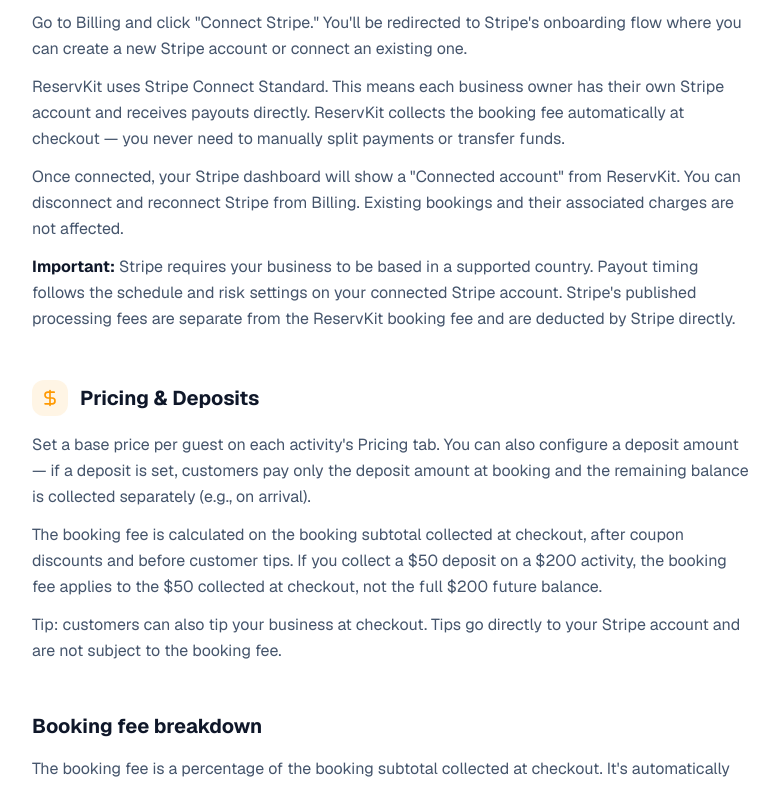
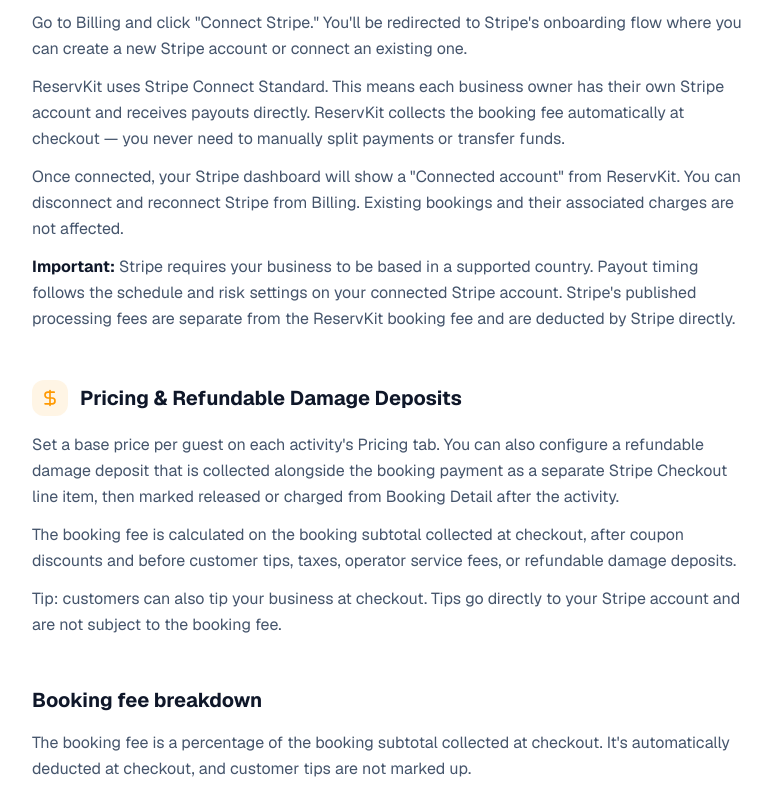
Before and after one commit to Cortana-Ops/reservkit-landing, a Next.js app: page /docs/payments in a window 1280 px wide. Shown: the part 475-1261 px from the top of the page, without its empty margins (248-1027 px from the left). Built offline with nearby package versions, Linux system fonts and the light colour scheme.

Commit message:
Clarify refundable damage deposit marketing copy

```diff
--- a/app/blog/page.tsx
+++ b/app/blog/page.tsx
@@ -52,7 +52,7 @@ const articles = [
     content: [
       "The cleanest way to compare booking tools is to write down the monthly subscription, the booking fee, payment processing fees, booking volume limits, and any required add-ons. Some platforms publish this clearly; some require a sales conversation or custom quote.",
       "ReservKit's public pricing is intentionally direct. Free is $0/mo + 4% with 10 bookings/month. Starter is $79/mo + 3% with 100 bookings/month. Growth is $149/mo + 2% with unlimited bookings. Pro is $299/mo + 1.5% with unlimited bookings. Enterprise is custom.",
-      "Stripe processing is separate from ReservKit's booking fee. Tips are treated as operator revenue and are not marked up by ReservKit. Deposits are charged on the amount collected at checkout, not the full future balance.",
+      "Stripe processing is separate from ReservKit's booking fee. Tips are treated as operator revenue and are not marked up by ReservKit. Refundable damage deposits are separate checkout line items and are not marked up by ReservKit.",
       "The most important comparison is operational fit: whether the customer booking flow, operator dashboard, waiver workflow, and payment setup match the way your business already works.",
     ],
     relatedLinks: [
--- a/app/boat-rental-software/page.tsx
+++ b/app/boat-rental-software/page.tsx
@@ -21,7 +21,7 @@ export const metadata: Metadata = {
 const features = [
   "Online booking page for rentals and charters",
   "Stripe Connect payments to the operator account",
-  "Deposit collection at booking",
+  "Refundable damage deposits at checkout",
   "Per-guest digital liability waivers",
   "Activity and time-slot capacity controls",
   "Duration-based pricing for hourly, half-day, or full-day rentals",
@@ -47,7 +47,7 @@ const faqSchema = {
       name: "Does ReservKit support deposits and digital waivers for boat rentals?",
       acceptedAnswer: {
         "@type": "Answer",
-        text: "Yes. Operators can collect a deposit at booking and attach digital waiver requirements so guests sign before arrival.",
+        text: "Yes. Operators can collect refundable damage deposits at checkout and attach digital waiver requirements so guests sign before arrival.",
       },
     },
   ],
--- a/app/docs/getting-started/page.tsx
+++ b/app/docs/getting-started/page.tsx
@@ -45,7 +45,7 @@ const steps = [
     content: [
       "Go to Activities and click \"New activity.\" Give it a name, description, and duration. Activities are the bookable products your customers see on your booking page — examples include \"2-Hour Kayak Rental,\" \"Sunset Paddleboard Tour,\" or \"Half-Day Boat Charter.\"",
       "Under the Availability tab, set the days and time windows when this activity can be booked. You can create recurring weekly schedules and manual slots for special cases.",
-      "Under the Pricing tab, set your base price per guest. You can add a deposit amount (collected at booking), configure group pricing tiers, and create add-ons (e.g., wetsuits, life jackets, photography packages).",
+      "Under the Pricing tab, set your base price per guest. You can add a refundable damage deposit, configure group pricing tiers, and create add-ons (e.g., wetsuits, life jackets, photography packages).",
       "Under the Waivers tab, attach a liability waiver template if required for your activity. Guests sign digitally after payment — no paper required.",
     ],
   },
--- a/app/docs/payments/page.tsx
+++ b/app/docs/payments/page.tsx
@@ -97,18 +97,17 @@ export default function Payments() {
               <div className="h-9 w-9 rounded-xl bg-amber/10 flex items-center justify-center">
                 <DollarSign className="h-5 w-5 text-amber" aria-hidden="true" />
               </div>
-              <h2 className="text-xl font-bold text-navy">Pricing & Deposits</h2>
+              <h2 className="text-xl font-bold text-navy">Pricing & Refundable Damage Deposits</h2>
             </div>
             <div className="space-y-3 text-slate-600 leading-relaxed">
               <p>
-                Set a base price per guest on each activity&apos;s Pricing tab. You can also configure a deposit
-                amount — if a deposit is set, customers pay only the deposit amount at booking and the remaining
-                balance is collected separately (e.g., on arrival).
+                Set a base price per guest on each activity&apos;s Pricing tab. You can also configure a refundable
+                damage deposit that is collected alongside the booking payment as a separate Stripe Checkout line
+                item, then marked released or charged from Booking Detail after the activity.
               </p>
               <p>
                 The booking fee is calculated on the booking subtotal collected at checkout, after coupon discounts
-                and before customer tips. If you collect a $50 deposit on a $200 activity, the booking fee applies to
-                the $50 collected at checkout, not the full $200 future balance.
+                and before customer tips, taxes, operator service fees, or refundable damage deposits.
               </p>
               <p>
                 Tip: customers can also tip your business at checkout. Tips go directly to your Stripe account and
--- a/app/kayak-rental-software/page.tsx
+++ b/app/kayak-rental-software/page.tsx
@@ -20,7 +20,7 @@ export const metadata: Metadata = {
 
 const features = [
   "Public booking page for rentals and tours",
-  "Stripe payments for full price or deposits",
+  "Stripe payments and refundable damage deposits",
   "Per-guest digital liability waiver signing",
   "Availability windows and booking cutoffs",
   "Duration-based rental pricing",
@@ -46,7 +46,7 @@ const faqSchema = {
       name: "Can ReservKit collect deposits and waivers?",
       acceptedAnswer: {
         "@type": "Answer",
-        text: "Yes. Operators can collect payment or deposits through Stripe and require per-guest digital waivers after booking.",
+        text: "Yes. Operators can collect booking payments and refundable damage deposits through Stripe and require per-guest digital waivers after booking.",
       },
     },
   ],
--- a/app/lib/marketing.ts
+++ b/app/lib/marketing.ts
@@ -63,7 +63,7 @@ export const freePlanFootnote =
   "Need to try it at very low volume? The Free plan includes 10 bookings/month at 4% — no subscription required.";
 
 export const pricingFinePrint =
-  "Stripe’s published processing fees apply separately. ReservKit’s booking fee is charged on the booking subtotal. Tips are not marked up. Deposits are charged on what’s collected at checkout, not the full future balance.";
+  "Stripe’s published processing fees apply separately. ReservKit’s booking fee is charged on the booking subtotal. Tips, taxes, operator service fees, and refundable damage deposits are not marked up.";
 
 export const pricingSummary =
   "Public plans are Free ($0/mo + 4%, 10 bookings/month), Starter ($79/mo + 3%, 100 bookings/month), Growth ($149/mo + 2%, unlimited), Pro ($299/mo + 1.5%, unlimited), and Enterprise custom.";
--- a/app/tour-operator-software/page.tsx
+++ b/app/tour-operator-software/page.tsx
@@ -21,7 +21,7 @@ export const metadata: Metadata = {
 const features = [
   "Public booking page for each activity",
   "Guest count selection and add-ons",
-  "Stripe payments for full or deposit checkout",
+  "Stripe payments and refundable damage deposits",
   "Per-guest digital waiver signing",
   "Availability windows and booking cutoffs",
   "Staff assignment and schedule visibility",
@@ -48,7 +48,7 @@ const faqSchema = {
       name: "Can tour operators collect deposits and waivers with ReservKit?",
       acceptedAnswer: {
         "@type": "Answer",
-        text: "Yes. Operators can collect payment or deposits through Stripe and require per-guest digital waiver signing after booking.",
+        text: "Yes. Operators can collect booking payments and refundable damage deposits through Stripe and require per-guest digital waiver signing after booking.",
       },
     },
   ],
--- a/scripts/check-content.mjs
+++ b/scripts/check-content.mjs
@@ -110,6 +110,14 @@ const forbidden = [
   "2.9% + 30¢",
   "2.9% + 30",
   "2 business days after a charge",
+  "pay only the deposit",
+  "remaining balance is collected separately",
+  "deposit checkout",
+  "full or deposit checkout",
+  "full price or deposits",
+  "Deposit collection at booking",
+  "deposit amount (collected at booking)",
+  "not the full future balance",
 ];
 
 const allowedByFile = {
@@ -132,6 +140,8 @@ const required = [
   { file: "app/docs/payments/page.tsx", text: "customer tips are not marked up" },
   { file: "app/docs/payments/page.tsx", text: "Stripe&apos;s published processing fees" },
   { file: "app/lib/marketing.ts", text: "Stripe’s published processing fees apply separately" },
+  { file: "app/docs/payments/page.tsx", text: "refundable damage deposit" },
+  { file: "app/lib/marketing.ts", text: "refundable damage deposits are not marked up" },
 ];
 
 const removedRoutes = [
```
